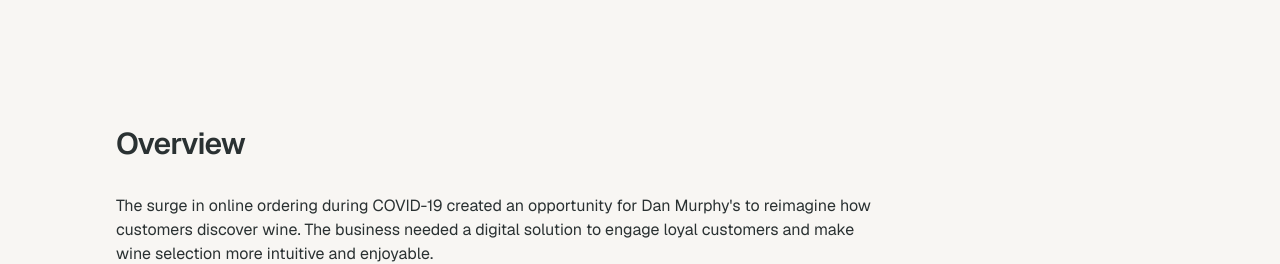
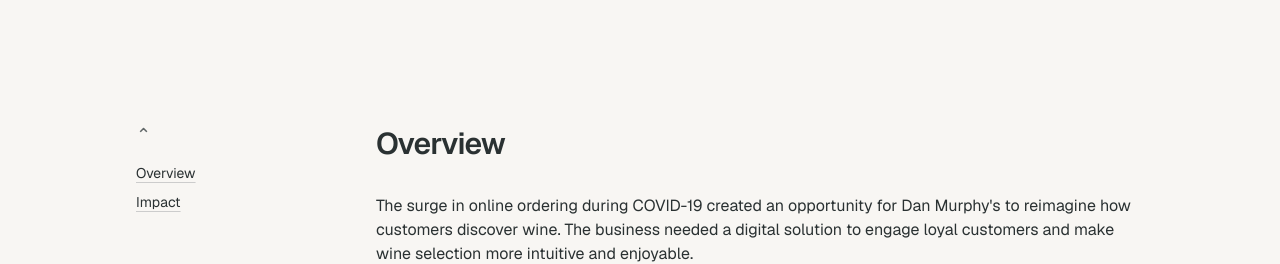
Before and after one commit to mikepotter-jpeg/michael-potter-portfolio, a Next.js app: page /work/dan-picked in a window 1280 px wide. Shown: the part 1313-1577 px from the top of the page. Built offline with nearby package versions, Linux system fonts and the light colour scheme.

Commit message:
Use flex layout for sticky TOC sidebar

```diff
--- a/app/work/[slug]/page.tsx
+++ b/app/work/[slug]/page.tsx
@@ -99,11 +99,11 @@
 
       {/* Content Sections with Sticky Sidebar TOC */}
       <section className="py-16 px-5">
-        <div className="w-full max-w-content mx-auto">
-          <div className="relative">
-            {/* Sticky Sidebar TOC - Positioned in left margin on large screens */}
+        <div className="w-full max-w-7xl mx-auto">
+          <div className="flex gap-16 justify-center">
+            {/* Sticky Sidebar TOC - Left column on large screens */}
             {project.tableOfContents && project.tableOfContents.length > 0 && (
-              <aside className="hidden lg:block absolute -left-56 w-44 top-0">
+              <aside className="hidden lg:block w-44 shrink-0">
                 <nav
                   aria-label="Page contents"
                   className="sticky top-32"
@@ -135,7 +135,7 @@
             )}
 
             {/* Main content */}
-            <div className="max-w-3xl space-y-20">
+            <div className="max-w-3xl w-full space-y-20">
               {project.sections.map((section) => (
                 <article key={section.id} id={section.id} className="scroll-mt-24">
                   <h2 className="text-2xl md:text-3xl font-semibold tracking-tight mb-8">
```
